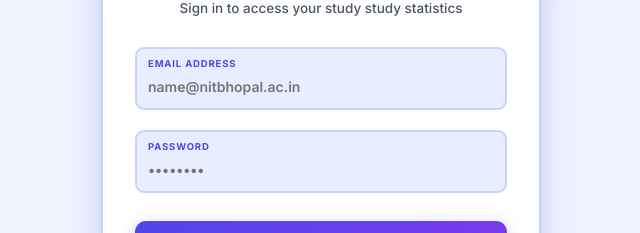
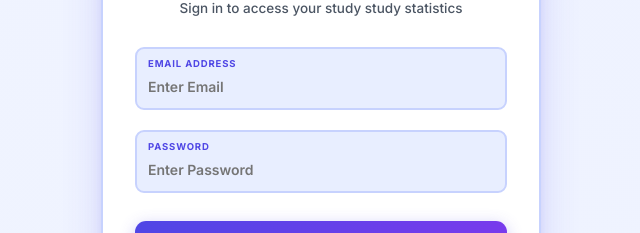
Before and after one commit to ankitvault/manitfocus, a React (Vite) app in the folder frontend/: page / in a window 1280 px wide. Shown: the part 270-503 px from the top of the page, without its empty margins (319-959 px from the left). Built offline with nearby package versions, Linux system fonts and the light colour scheme; no server answers.

Commit message:
chnage placeholder

```diff
--- a/frontend/src/components/Login.jsx
+++ b/frontend/src/components/Login.jsx
@@ -70,7 +70,7 @@ export default function Login({ onLoginSuccess }) {
               <label style={{ color: 'var(--indigo)' }}>Username</label>
               <input
                 type="text"
-                placeholder="Enter your name"
+                placeholder="Username"
                 value={username}
                 onChange={(e) => setUsername(e.target.value)}
                 required
@@ -83,7 +83,7 @@ export default function Login({ onLoginSuccess }) {
             <label style={{ color: 'var(--indigo)' }}>Email Address</label>
             <input
               type="email"
-              placeholder="name@nitbhopal.ac.in"
+              placeholder="Enter Email"
               value={email}
               onChange={(e) => setEmail(e.target.value)}
               required
@@ -95,7 +95,7 @@ export default function Login({ onLoginSuccess }) {
             <label style={{ color: 'var(--indigo)' }}>Password</label>
             <input
               type="password"
-              placeholder="••••••••"
+              placeholder="Enter Password"
               value={password}
               onChange={(e) => setPassword(e.target.value)}
               required
```
